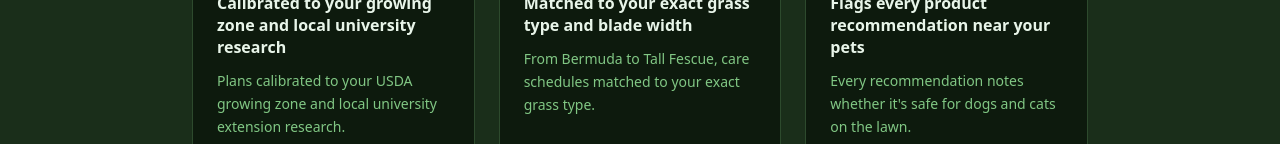
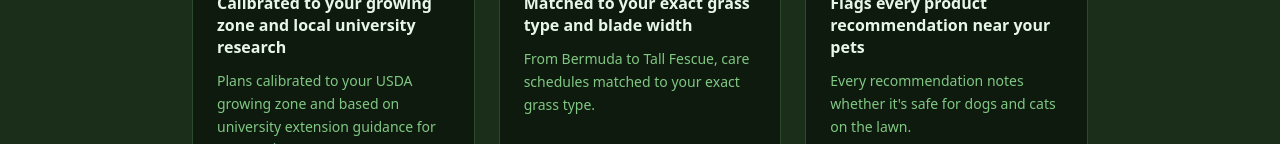
Before and after one commit to sajamills/lawncare, a Next.js app: page / in a window 1280 px wide. Shown: the part 808-952 px from the top of the page. Built offline with nearby package versions, Linux system fonts and the light colour scheme.

Commit message:
feat: [US-007] - Replace 'science-backed' with 'university extension guidance' throughout

```diff
--- a/prd.json
+++ b/prd.json
@@ -151,8 +151,8 @@
         "Typecheck passes"
       ],
       "priority": 8,
-      "passes": false,
-      "notes": ""
+      "passes": true,
+      "notes": "Updated the FEATURES Zone-aware card description as specified. grep -r 'science-backed' src/ returned zero matches before any edit here — the only prior occurrence (hero sub-copy) was already replaced as part of US-006's wording change, so no further replacement was needed for that criterion. Dashboard LOADING_MESSAGES 'Consulting university extension research…' left unchanged per the story (already accurate). Pure copy change, no layout impact."
     },
     {
       "id": "US-008",
--- a/src/app/page.tsx
+++ b/src/app/page.tsx
@@ -6,7 +6,7 @@ const FEATURES = [
     chip: "Zone-aware",
     title: "Calibrated to your growing zone and local university research",
     description:
-      "Plans calibrated to your USDA growing zone and local university extension research.",
+      "Plans calibrated to your USDA growing zone and based on university extension guidance for your region.",
   },
   {
     icon: "🌱",
```
Also changed, not shown: progress.txt.
